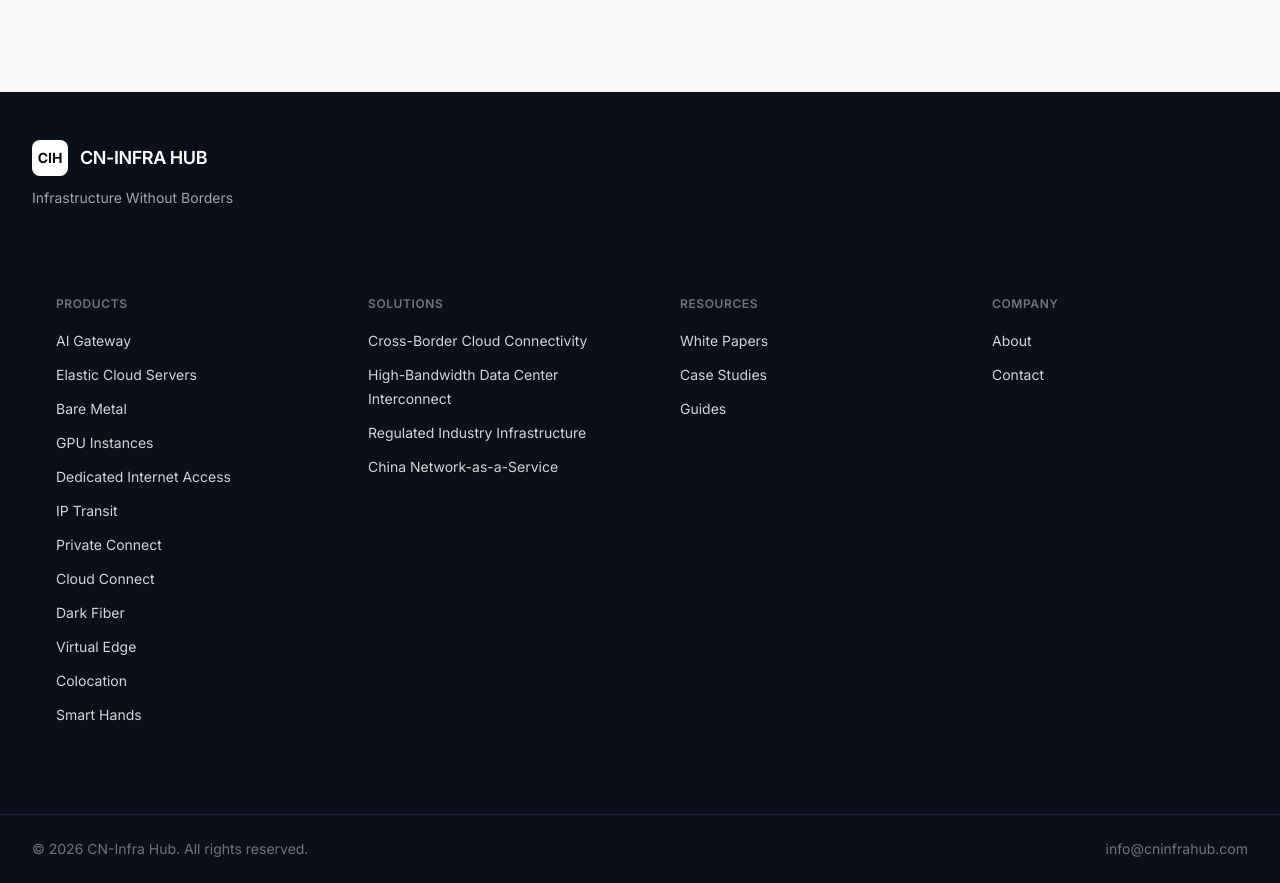
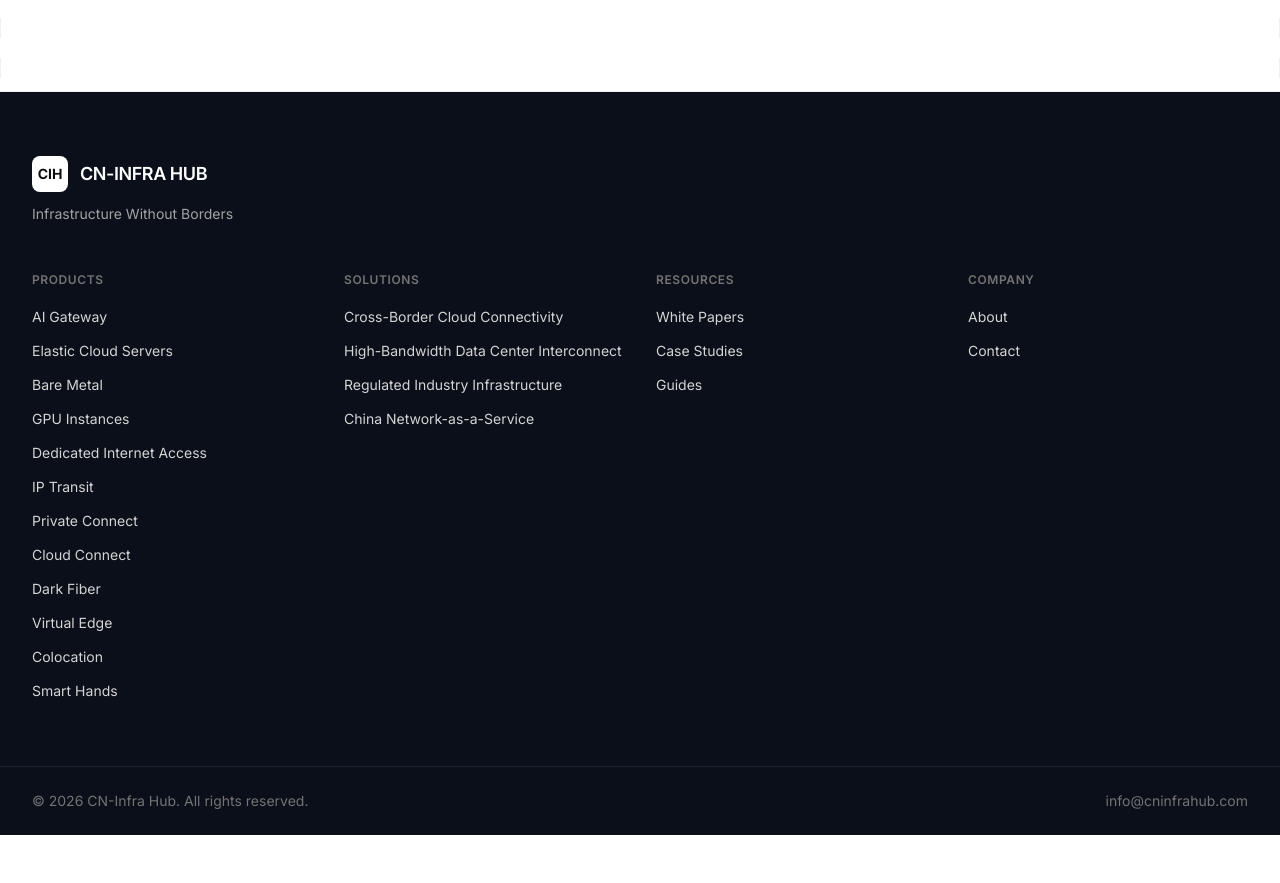
Before and after one commit to emoqbao/cninfrahub, a Next.js app: page / in a window 1280 px wide. Shown: the part 2729-3612 px from the top of the page. After the commit the page ends 3564 px from the top, so only its background shows below. Built offline with nearby package versions, Linux system fonts and the light colour scheme.

Commit message:
Bug fixes: delete dead code, merge Footer, form focus/checkbox→#a48e7a, 404→Button

```diff
--- a/src/app/about/page.tsx
+++ b/src/app/about/page.tsx
@@ -87,7 +87,7 @@
             </div>
           </Container>
         </section>
-              <section className="bg-[#faf9f7] py-20 lg:py-28 text-center">
+              <section className="py-20 lg:py-28 text-center">
         <Container>
           <h2 className="text-2xl font-bold tracking-[-0.02em] text-[#0d0d0d] lg:text-3xl">
             You know your architecture. We know China's infrastructure market.
--- a/src/app/contact/ContactForm.tsx
+++ b/src/app/contact/ContactForm.tsx
@@ -84,7 +84,7 @@
             id="first-name"
             name="first-name"
             required
-            className="mt-1.5 block w-full rounded-lg border border-[#e8eaed] px-4 py-2.5 text-[#0d0d0d] placeholder:text-[#a3a3a3] focus:border-[#0d0d0d] focus:outline-none"
+            className="mt-1.5 block w-full rounded-lg border border-[#e8eaed] px-4 py-2.5 text-[#0d0d0d] placeholder:text-[#a3a3a3] focus:border-[#a48e7a] focus:outline-none"
             placeholder="John"
           />
         </div>
@@ -97,7 +97,7 @@
             id="last-name"
             name="last-name"
             required
-            className="mt-1.5 block w-full rounded-lg border border-[#e8eaed] px-4 py-2.5 text-[#0d0d0d] placeholder:text-[#a3a3a3] focus:border-[#0d0d0d] focus:outline-none"
+            className="mt-1.5 block w-full rounded-lg border border-[#e8eaed] px-4 py-2.5 text-[#0d0d0d] placeholder:text-[#a3a3a3] focus:border-[#a48e7a] focus:outline-none"
             placeholder="Smith"
           />
         </div>
@@ -113,7 +113,7 @@
           id="email"
           name="email"
           required
-          className="mt-1.5 block w-full rounded-lg border border-[#e8eaed] px-4 py-2.5 text-[#0d0d0d] placeholder:text-[#a3a3a3] focus:border-[#0d0d0d] focus:outline-none"
+          className="mt-1.5 block w-full rounded-lg border border-[#e8eaed] px-4 py-2.5 text-[#0d0d0d] placeholder:text-[#a3a3a3] focus:border-[#a48e7a] focus:outline-none"
           placeholder="john@company.com"
         />
       </div>
@@ -128,7 +128,7 @@
           id="company"
           name="company"
           required
-          className="mt-1.5 block w-full rounded-lg border border-[#e8eaed] px-4 py-2.5 text-[#0d0d0d] placeholder:text-[#a3a3a3] focus:border-[#0d0d0d] focus:outline-none"
+          className="mt-1.5 block w-full rounded-lg border border-[#e8eaed] px-4 py-2.5 text-[#0d0d0d] placeholder:text-[#a3a3a3] focus:border-[#a48e7a] focus:outline-none"
           placeholder="Acme Corp"
         />
       </div>
@@ -145,7 +145,7 @@
                 type="checkbox"
                 name="interests"
                 value={p.name}
-                className="h-4 w-4 rounded border-[#d1d3d6] text-[#0d0d0d] focus:ring-[#0d0d0d]"
+                className="h-4 w-4 rounded border-[#d1d3d6] text-[#a48e7a] focus:ring-[#a48e7a]"
               />
               {p.name}
             </label>
@@ -155,7 +155,7 @@
               type="checkbox"
               name="interests"
               value="Other / Not sure"
-              className="h-4 w-4 rounded border-[#d1d3d6] text-[#0d0d0d] focus:ring-[#0d0d0d]"
+              className="h-4 w-4 rounded border-[#d1d3d6] text-[#a48e7a] focus:ring-[#a48e7a]"
             />
             Other / Not sure
           </label>
@@ -171,7 +171,7 @@
           id="message"
           name="message"
           rows={4}
-          className="mt-1.5 block w-full rounded-lg border border-[#e8eaed] px-4 py-2.5 text-[#0d0d0d] placeholder:text-[#a3a3a3] focus:border-[#0d0d0d] focus:outline-none"
+          className="mt-1.5 block w-full rounded-lg border border-[#e8eaed] px-4 py-2.5 text-[#0d0d0d] placeholder:text-[#a3a3a3] focus:border-[#a48e7a] focus:outline-none"
           placeholder="Tell us about your project..."
         />
       </div>
--- a/src/app/not-found.tsx
+++ b/src/app/not-found.tsx
@@ -1,4 +1,5 @@
 import Link from "next/link";
+import Button from "@/components/ui/Button";
 
 export default function NotFound() {
   return (
@@ -8,12 +9,9 @@
         <h1 className="mt-4 text-3xl font-bold text-[#0d0d0d]">Page not found</h1>
         <p className="mt-3 text-[#737373]">The page you&apos;re looking for doesn&apos;t exist or has been moved.</p>
         <div className="mt-8">
-          <Link
-            href="/"
-            className="inline-flex items-center justify-center rounded-lg bg-[#0d0d0d] px-6 py-2.5 text-sm font-medium text-white hover:bg-[#1a1a1a] transition-colors"
-          >
+          <Button href="/" variant="primary" size="md">
             Back to Home
-          </Link>
+          </Button>
         </div>
       </div>
     </div>
--- a/src/app/page.tsx
+++ b/src/app/page.tsx
@@ -4,14 +4,6 @@
 import { WhatWeDoTitle, WhatWeDoCard, whatWeDoSteps } from "@/components/home/WhatWeDo";
 import { ProductOverviewTitle, ProductCard, productModules } from "@/components/home/ProductOverview";
 import CTABanner from "@/components/home/CTABanner";
-import {
-  FooterBrand,
-  FooterProductsColumn,
-  FooterSolutionsColumn,
-  FooterResourcesColumn,
-  FooterCompanyColumn,
-  FooterCopyright,
-} from "@/components/home/HomeFooterContent";
 
 export default function Home() {
   return (
@@ -72,27 +64,11 @@
         <BentoSpacer height="h-16 lg:h-24" />
 
         {/* CTA */}
-        <BentoRow className="bg-[#faf9f7]">
+        <BentoRow>
           <CTABanner />
         </BentoRow>
       </BentoGrid>
 
-      <footer className="bg-[#0a0f1a] text-white">
-        <FooterBrand />
-
-        <div className="mx-auto max-w-7xl px-6 pb-12 lg:px-8">
-          <div className="grid grid-cols-2 gap-8 md:grid-cols-4">
-            <FooterProductsColumn />
-            <FooterSolutionsColumn />
-            <FooterResourcesColumn />
-            <FooterCompanyColumn />
-          </div>
-        </div>
-
-        <div className="border-t border-[#1e2532]">
-          <FooterCopyright />
-        </div>
-      </footer>
     </>
   );
 }
--- a/src/components/home/HomeFooterContent.tsx
+++ /dev/null
@@ -1,151 +0,0 @@
-"use client";
-
-import Link from "next/link";
-import { usePathname } from "next/navigation";
-import { products } from "@/lib/products";
-import { solutions } from "@/lib/solutions";
-import { useLanguage } from "@/lib/i18n/context";
-import { t } from "@/lib/i18n/translations";
-
-function useScrollIfActive() {
-  const pathname = usePathname();
-  return (e: React.MouseEvent, href: string) => {
-    if (pathname === href || (href !== "/" && pathname.startsWith(href))) {
-      e.preventDefault();
-      window.scrollTo({ top: 0, behavior: "smooth" });
-    }
-  };
-}
-
-export function FooterBrand() {
-  return (
-    <div className="mx-auto w-full max-w-7xl px-6 py-12 lg:px-8">
-      <Link href="/" className="inline-flex items-center gap-3">
-        <div className="flex h-9 w-9 items-center justify-center rounded-lg bg-white text-sm font-bold text-[#0d0d0d]">
-          CIH
-        </div>
-        <span className="text-lg font-semibold tracking-tight text-white">CN-INFRA HUB</span>
-      </Link>
-      <FooterTagline />
-    </div>
-  );
-}
-
-function FooterTagline() {
-  const { lang } = useLanguage();
-  return <p className="mt-3 text-sm text-[#a3a3a3]">{t("footer.tagline", lang)}</p>;
-}
-
-export function FooterProductsColumn() {
-  const scrollIfActive = useScrollIfActive();
-  const { lang } = useLanguage();
-  return (
-    <div className="px-6 py-10">
-      <p className="mb-4 text-xs font-semibold uppercase tracking-wider text-[#737373]">
-        {t("footer.products", lang)}
-      </p>
-      <ul className="space-y-2.5">
-        {products.map((p) => (
-          <li key={p.id}>
-            <Link
-              href={`/products/${p.id}`}
-              onClick={(e) => scrollIfActive(e, `/products/${p.id}`)}
-              className="text-sm text-[#d4d4d4] hover:text-white transition-colors"
-            >
-              {p.name}
-            </Link>
-          </li>
-        ))}
-      </ul>
-    </div>
-  );
-}
-
-export function FooterSolutionsColumn() {
-  const scrollIfActive = useScrollIfActive();
-  const { lang } = useLanguage();
-  return (
-    <div className="px-6 py-10">
-      <p className="mb-4 text-xs font-semibold uppercase tracking-wider text-[#737373]">
-        {t("footer.solutions", lang)}
-      </p>
-      <ul className="space-y-2.5">
-        {solutions.map((s) => (
-          <li key={s.id}>
-            <Link
-              href={`/solutions/${s.id}`}
-              onClick={(e) => scrollIfActive(e, `/solutions/${s.id}`)}
-              className="text-sm text-[#d4d4d4] hover:text-white transition-colors"
-            >
-              {s.name}
-            </Link>
-          </li>
-        ))}
-      </ul>
-    </div>
-  );
-}
-
-export function FooterResourcesColumn() {
-  const scrollIfActive = useScrollIfActive();
-  const { lang } = useLanguage();
-  return (
-    <div className="px-6 py-10">
-      <p className="mb-4 text-xs font-semibold uppercase tracking-wider text-[#737373]">
-        {t("footer.resources", lang)}
-      </p>
-      <ul className="space-y-2.5">
-        <li>
-          <Link href="/resources/" onClick={(e) => scrollIfActive(e, "/resources/")} className="text-sm text-[#d4d4d4] hover:text-white transition-colors">
-            {t("footer.whitePapers", lang)}
-          </Link>
-        </li>
-        <li>
-          <Link href="/resources/" onClick={(e) => scrollIfActive(e, "/resources/")} className="text-sm text-[#d4d4d4] hover:text-white transition-colors">
-            {t("footer.caseStudies", lang)}
-          </Link>
-        </li>
-        <li>
-          <Link href="/resources/" onClick={(e) => scrollIfActive(e, "/resources/")} className="text-sm text-[#d4d4d4] hover:text-white transition-colors">
-            {t("footer.guides", lang)}
-          </Link>
-        </li>
-      </ul>
-    </div>
-  );
-}
-
-export function FooterCompanyColumn() {
-  const scrollIfActive = useScrollIfActive();
-  const { lang } = useLanguage();
-  return (
-    <div className="px-6 py-10">
-      <p className="mb-4 text-xs font-semibold uppercase tracking-wider text-[#737373]">
-        {t("footer.company", lang)}
-      </p>
-      <ul className="space-y-2.5">
-        <li>
-          <Link href="/about/" onClick={(e) => scrollIfActive(e, "/about/")} className="text-sm text-[#d4d4d4] hover:text-white transition-colors">
-            {t("footer.about", lang)}
-          </Link>
-        </li>
-        <li>
-          <Link href="/contact/" onClick={(e) => scrollIfActive(e, "/contact/")} className="text-sm text-[#d4d4d4] hover:text-white transition-colors">
-            {t("footer.contact", lang)}
-          </Link>
-        </li>
-      </ul>
-    </div>
-  );
-}
-
-export function FooterCopyright() {
-  return (
-    <div className="mx-auto flex max-w-7xl flex-col gap-2 px-6 py-6 text-sm text-[#737373] lg:flex-row lg:justify-between lg:px-8">
-      <p>&copy; {new Date().getFullYear()} CN-Infra Hub. All rights reserved.</p>
-      <a href="mailto:info@cninfrahub.com" className="hover:text-white transition-colors">
-        info@cninfrahub.com
-      </a>
-    </div>
-  );
-}
--- a/src/components/layout/ConditionalFooter.tsx
+++ b/src/components/layout/ConditionalFooter.tsx
@@ -1,10 +1,7 @@
 "use client";
 
-import { usePathname } from "next/navigation";
 import Footer from "@/components/layout/Footer";
 
 export default function ConditionalFooter() {
-  const pathname = usePathname();
-  if (pathname === "/") return null;
   return <Footer />;
 }
--- a/src/components/layout/ConditionalHeader.tsx
+++ /dev/null
@@ -1,10 +0,0 @@
-"use client";
-
-import { usePathname } from "next/navigation";
-import Header from "@/components/layout/Header";
-
-export default function ConditionalHeader() {
-  const pathname = usePathname();
-  if (pathname === "/") return null;
-  return <Header />;
-}
```
